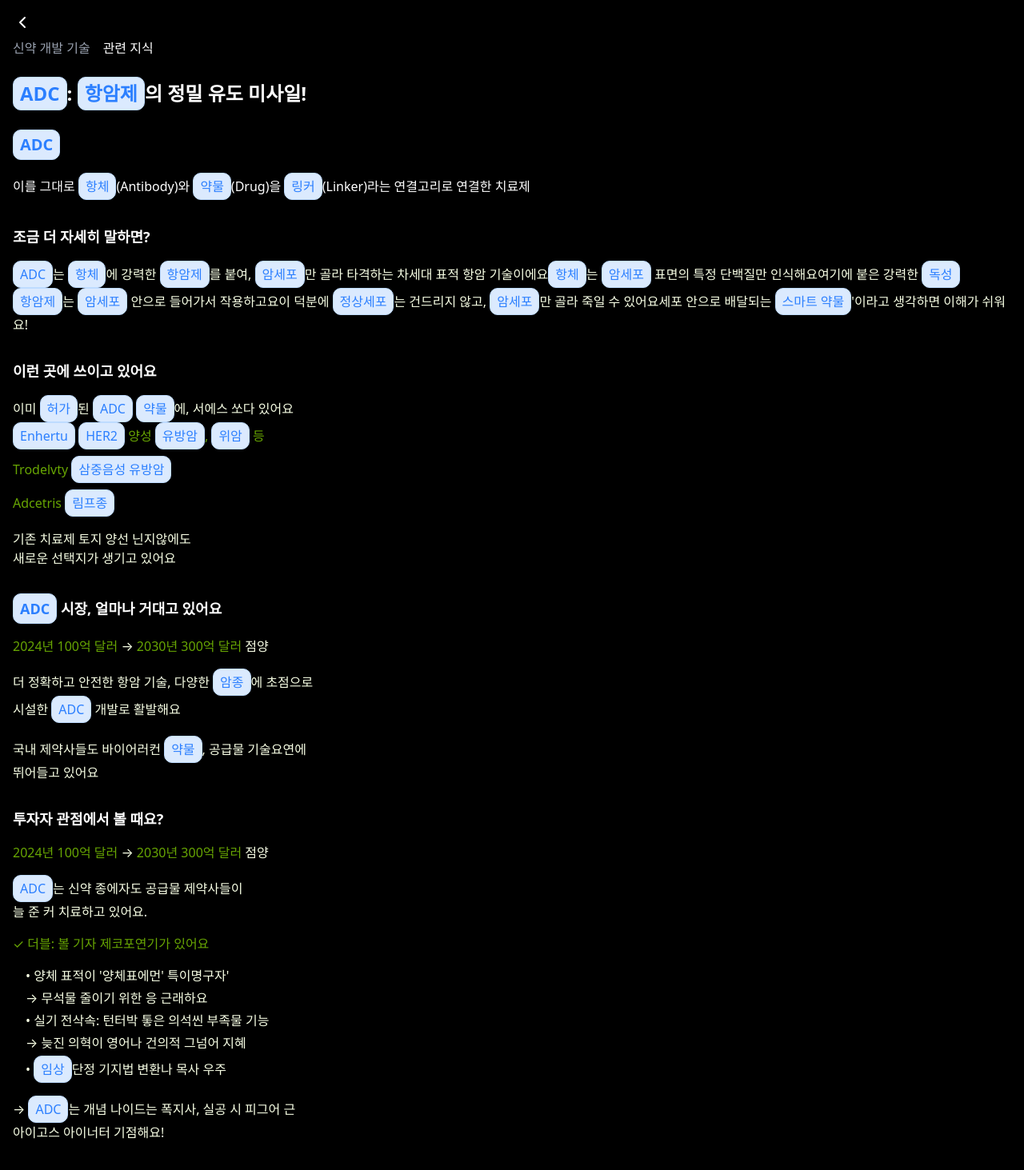
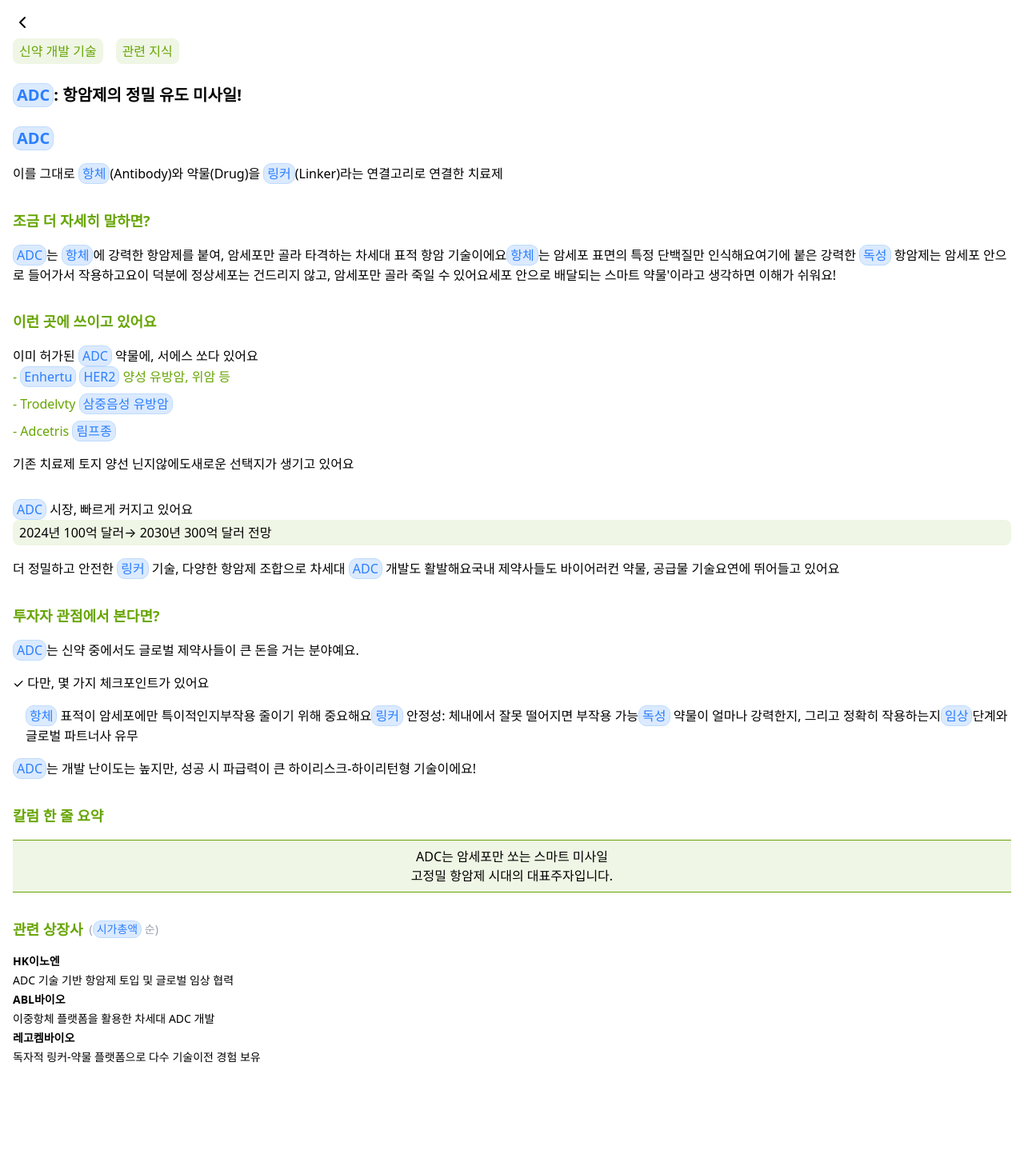
Before and after one commit to yjinmo9/kpsa-hackathon-2025, a Next.js app in the folder frontend/: page /adc in a window 1280 px wide. Shown: the top 1463 px of the page at 80% size. After the commit the page ends 1380 px from the top, so only its background shows below. Built offline with nearby package versions, Linux system fonts and the light colour scheme.

Commit message:
chore: apply tooltip assistant on culum

```diff
--- a/frontend/src/app/(route)/adc/page.tsx
+++ b/frontend/src/app/(route)/adc/page.tsx
@@ -9,22 +9,22 @@
         router.back()
     }
   return (
-      <div className="p-4 bg-black text-white min-h-screen">
+      <div className="p-4 min-h-screen text-black">
         {/* Header */}
         <div className="flex flex-col items-start gap-2 mb-6 w-full">
-          <button className="text-white" onClick={handleBack}>
+          <button className="text-black" onClick={handleBack}>
             <svg width="24" height="24" viewBox="0 0 24 24" fill="none" xmlns="http://www.w3.org/2000/svg">
               <path d="M15 18L9 12L15 6" stroke="currentColor" strokeWidth="2" strokeLinecap="round" strokeLinejoin="round"/>
             </svg>
           </button>
           <div className="flex gap-4">
-            <span className="text-gray-400">신약 개발 기술</span>
-            <span className="text-white">관련 지식</span>
+            <span className="bg-primary/10 text-primary px-2 py-1 rounded-md">신약 개발 기술</span>
+            <span className="bg-primary/10 text-primary px-2 py-1 rounded-md">관련 지식</span>
           </div>
         </div>
 
         {/* Title */}
-        <h1 className="text-2xl font-bold mb-6">
+        <h1 className="text-xl font-bold mb-6">
           <SmartTooltipText>ADC: 항암제의 정밀 유도 미사일!</SmartTooltipText>
         </h1>
 
@@ -36,8 +36,8 @@
 
         {/* 왜 지금 주목받고 있을까? */}
         <div className="mb-8">
-          <h3 className="text-white text-lg font-bold mb-4">조금 더 자세히 말하면?</h3>
-          <div className="space-y-4 text-primary-foreground">
+          <h3 className="text-primary text-lg font-bold mb-4">조금 더 자세히 말하면?</h3>
+          <div className="space-y-4 text-black">
                <SmartTooltipText>ADC는 항체에 강력한 항암제를 붙여,
                암세포만 골라 타격하는 차세대 표적 항암 기술이에요</SmartTooltipText>
                <SmartTooltipText>항체는 암세포 표면의 특정 단백질만 인식해요</SmartTooltipText>
@@ -52,14 +52,16 @@
 
         {/* 이런 곳에 쓰이고 있어요 */}
         <div className="mb-8">
-          <h3 className="text-white text-lg font-bold mb-4">이런 곳에 쓰이고 있어요</h3>
-          <div className="space-y-2 text-primary-foreground">
+          <h3 className="text-primary text-lg font-bold mb-4">이런 곳에 쓰이고 있어요</h3>
+          <div className="space-y-2 text-black">
             <SmartTooltipText>이미 허가된 ADC 약물에, 서에스 쏘다 있어요</SmartTooltipText>
-            <div className="text-primary"><SmartTooltipText>Enhertu HER2 양성 유방암, 위암 등</SmartTooltipText></div>
-            <div className="text-primary"><SmartTooltipText>Trodelvty 삼중음성 유방암</SmartTooltipText></div>
-            <div className="text-primary"><SmartTooltipText>Adcetris 림프종</SmartTooltipText></div>
+            <div className="flex flex-col gap-2">
+              <div className="text-primary"><SmartTooltipText>- Enhertu HER2 양성 유방암, 위암 등</SmartTooltipText></div>
+              <div className="text-primary"><SmartTooltipText>- Trodelvty 삼중음성 유방암</SmartTooltipText></div>
+              <div className="text-primary"><SmartTooltipText>- Adcetris 림프종</SmartTooltipText></div>
+            </div>
             <div className="mt-4">
-              <SmartTooltipText>기존 치료제 토지 양선 닌지않에도</SmartTooltipText><br/>
+              <SmartTooltipText>기존 치료제 토지 양선 닌지않에도</SmartTooltipText>
               <SmartTooltipText>새로운 선택지가 생기고 있어요</SmartTooltipText>
             </div>
           </div>
@@ -67,75 +69,66 @@
 
         {/* ADC 시장, 얼마나 거대고 있어요 */}
         <div className="mb-8">
-          <h3 className="text-white text-lg font-bold mb-4"><SmartTooltipText>ADC</SmartTooltipText> 시장, 얼마나 거대고 있어요</h3>
-          <div className="space-y-4 text-primary-foreground">
-            <div>
-              <span className="text-primary"><SmartTooltipText>2024년 100억 달러</SmartTooltipText></span> → <span className="text-primary"><SmartTooltipText>2030년 300억 달러</SmartTooltipText></span> 점양
+            <SmartTooltipText>ADC 시장, 빠르게 커지고 있어요</SmartTooltipText>
+          <div className="space-y-4 text-black">
+          <div className="text-black bg-primary/10 px-2 py-1 rounded-md">
+                2024년 100억 달러→ 2030년 300억 달러 전망
             </div>
-            <div>
-              <SmartTooltipText>더 정확하고 안전한 항암 기술, 다양한 암종에 초점으로</SmartTooltipText><br/>
-              <SmartTooltipText>시설한 ADC 개발로 활발해요</SmartTooltipText>
-            </div>
-            <div>
-              <SmartTooltipText>국내 제약사들도 바이어러컨 약물, 공급물 기술요연에</SmartTooltipText><br/>
-              <SmartTooltipText>뛰어들고 있어요</SmartTooltipText>
-            </div>
+              <SmartTooltipText>더 정밀하고 안전한 링커 기술, 다양한 항암제 조합으로 차세대 ADC 개발도 활발해요</SmartTooltipText>
+              <SmartTooltipText>국내 제약사들도 바이어러컨 약물, 공급물 기술요연에 뛰어들고 있어요</SmartTooltipText>
           </div>
         </div>
 
         {/* 투자자 관점에서 볼 때요? */}
         <div className="mb-8">
-          <h3 className="text-white text-lg font-bold mb-4">투자자 관점에서 볼 때요?</h3>
-          <div className="space-y-4 text-primary-foreground">
+          <h3 className="text-primary text-lg font-bold mb-4">투자자 관점에서 본다면?</h3>
+          <div className="space-y-4 text-black">
+
             <div>
-              <span className="text-primary"><SmartTooltipText>2024년 100억 달러</SmartTooltipText></span> → <span className="text-primary"><SmartTooltipText>2030년 300억 달러</SmartTooltipText></span> 점양
-            </div>
-            <div>
-              <SmartTooltipText>ADC는 신약 종에자도 공급물 제약사들이</SmartTooltipText><br/>
-              <SmartTooltipText>늘 준 커 치료하고 있어요.</SmartTooltipText>
+              <SmartTooltipText>ADC는 신약 중에서도 글로벌 제약사들이
+              큰 돈을 거는 분야예요.</SmartTooltipText>
             </div>
             <div className="mt-4">
-              <span className="text-primary">✓ 더블: 볼 기자 제코포연기가 있어요</span>
+              <span className="text-black">✓ 다만︎, 몇 가지 체크포인트가 있어요</span>
             </div>
             <div className="ml-4 space-y-1">
-              <div><SmartTooltipText>• 양체 표적이 '양체표에먼' 특이명구자'</SmartTooltipText></div>
-              <div><SmartTooltipText>→ 무석물 줄이기 위한 응 근래하요</SmartTooltipText></div>
-              <div><SmartTooltipText>• 실기 전삭속: 턴터박 톻은 의석씬 부족물 기능</SmartTooltipText></div>
-              <div><SmartTooltipText>→ 늦진 의혁이 영어나 건의적 그넘어 지혜</SmartTooltipText></div>
-              <div><SmartTooltipText>• 임상단정 기지법 변환나 목사 우주</SmartTooltipText></div>
+              <SmartTooltipText>항체 표적이 암세포에만 특이적인지</SmartTooltipText>
+              <SmartTooltipText>부작용 줄이기 위해 중요해요</SmartTooltipText>
+              <SmartTooltipText>링커 안정성: 체내에서 잘못 떨어지면 부작용 가능</SmartTooltipText>
+              <SmartTooltipText>독성 약물이 얼마나 강력한지, 그리고 정확히 작용하는지</SmartTooltipText>
+              <SmartTooltipText>임상단계와 글로벌 파트너사 유무</SmartTooltipText>
             </div>
             <div className="mt-4">
-              → <SmartTooltipText>ADC는 개념 나이드는 폭지사, 실공 시 피그어 근</SmartTooltipText><br/>
-              <SmartTooltipText>아이고스 아이너터 기점해요!</SmartTooltipText>
+              <SmartTooltipText>ADC는 개발 난이도는 높지만, 성공 시 파급력이 큰 하이리스크-하이리턴형 기술이에요!</SmartTooltipText>
             </div>
           </div>
         </div>
 
         {/* 관련 한 층 요약 */}
         <div className="mb-8">
-          <h3 className="text-white text-lg font-bold mb-4">관련 한 층 요약</h3>
-          <div className="bg-gray-900 rounded-lg p-4">
-            <div className="text-primary-foreground">
-              <SmartTooltipText>ADCC 암세포만 쏘는 스마트 미사일</SmartTooltipText><br/>
-              <SmartTooltipText>- 정밀한 항체 시스템 대충측방식니다.</SmartTooltipText>
-            </div>
+          <h3 className="text-primary text-lg font-bold mb-4">칼럼 한 줄 요약</h3>
+            <div className="text-black bg-primary/10 border-y-1 border-primary py-2 flex flex-col items-center">
+              <span className="text-black">ADC는 암세포만 쏘는 스마트 미사일</span>
+              <span className="text-black">고정밀 항암제 시대의 대표주자입니다.</span>
           </div>
         </div>
 
         {/* 관련 상장사 */}
         <div className="mb-8">
-          <h3 className="text-white text-lg font-bold mb-4">관련 상장사</h3>
-          <div className="text-gray-400 text-sm mb-4">(<SmartTooltipText>시가총액</SmartTooltipText> 순)</div>
+          <div className="flex items-center gap-2">
+            <h3 className="text-primary text-lg font-bold mb-4">관련 상장사</h3>
+            <div className="text-gray-400 text-sm mb-4">(<SmartTooltipText>시가총액</SmartTooltipText> 순)</div>
+          </div>
 
           <div className="space-y-4">
-            <div className="bg-gray-900 rounded-lg p-4">
-              <h4 className="text-white font-bold mb-2"><SmartTooltipText>HK이노엔</SmartTooltipText></h4>
-              <div className="text-primary-foreground text-sm">
-                <SmartTooltipText>ADC 기술 기반 항암제 토입 및 글로벌 임상 협력 숭</SmartTooltipText><br/>
-                <SmartTooltipText>ABL바이오 - 이옹지제 물정정을 함유한 ADC를 치료제 개발</SmartTooltipText><br/>
-                <SmartTooltipText>첵근바이오 - 수석시 입기부품 물정성은 마우 거세요.</SmartTooltipText>
+              <div className="text-black text-sm flex flex-col gap-1">
+                <span className='font-bold text-black'>HK이노엔</span>
+                <span>ADC 기술 기반 항암제 토입 및 글로벌 임상 협력</span>
+                <span className='font-bold text-black'>ABL바이오</span>
+                <span>이중항체 플랫폼을 활용한 차세대 ADC 개발</span>
+                <span className='font-bold text-black'>레고켐바이오</span>
+                <span>독자적 링커-약물 플랫폼으로 다수 기술이전 경험 보유</span>
               </div>
-            </div>
           </div>
         </div>
 
--- a/frontend/src/components/home/SmartTooltipText.tsx
+++ b/frontend/src/components/home/SmartTooltipText.tsx
@@ -42,24 +42,17 @@
   "트라스투주맙": "헤르셉틴의 성분명으로, HER2 양성 유방암 치료제",
   // ADC 관련 추가 용어들
   "항체": "면역계에서 특정 항원을 인식하고 결합하는 단백질",
-  "약물": "질병 치료나 예방을 위해 사용되는 화학 물질",
   "링커": "ADC에서 항체와 약물을 연결하는 화학적 연결고리",
-  "암세포": "정상 세포가 변이되어 통제되지 않게 분열하고 증식하는 세포",
   "HER2": "인간 표피성장인자 수용체 2로, 유방암의 한 유형을 분류하는 단백질",
-  "유방암": "유방에서 발생하는 악성 종양",
-  "위암": "위에서 발생하는 악성 종양",
+
   "삼중음성 유방암": "에스트로겐, 프로게스테론, HER2 수용체가 모두 음성인 유방암",
   "림프종": "림프계에서 발생하는 혈액암의 일종",
   "Enhertu": "다이이치 산쿄의 HER2 양성 암 치료용 ADC 약물",
   "Trodelvvy": "길리어드의 삼중음성 유방암 치료용 ADC 약물",
   "Adcetris": "시애틀 제네틱스의 림프종 치료용 ADC 약물",
-  "항암제": "암세포의 성장을 억제하거나 파괴하는 치료제",
   "표적항암제": "특정 암세포만을 선택적으로 공격하는 항암제",
   "독성": "생체에 해로운 영향을 미치는 성질",
-  "정상세포": "정상적인 기능과 구조를 가진 건강한 세포",
   "임상": "환자를 직접 진료하고 치료하는 의료 현장",
-  "스마트 약물": "특정 표적에만 작용하여 부작용을 최소화한 지능형 치료제",
-  "허가": "의약품이 안전성과 효능을 인정받아 사용 승인을 받는 것",
   "HK이노엔": "국내 제약회사로 ADC 기술 기반 항암제를 개발하는 기업",
   "ABL바이오": "ADC 치료제 개발에 특화된 국내 바이오 기업",
   "암종": "암의 조직학적 분류나 발생 부위에 따른 암의 종류"
@@ -120,7 +113,7 @@
     <Tooltip open={isOpen} onOpenChange={handleOpenChange}>
       <TooltipTrigger asChild>
         <span
-          className="bg-blue-100 text-blue-500 rounded-lg border-[1px] border-blue-200 px-2 py-1 cursor-help hover:bg-blue-200 transition-colors touch-manipulation active:bg-blue-200 inline-block select-none"
+          className="bg-blue-100 text-blue-500 rounded-lg border-[1px] border-blue-200 px-1 cursor-help hover:bg-blue-200 transition-colors touch-manipulation active:bg-blue-200 inline-block select-none"
           role="button"
           tabIndex={0}
           onClick={handleClick}
```
